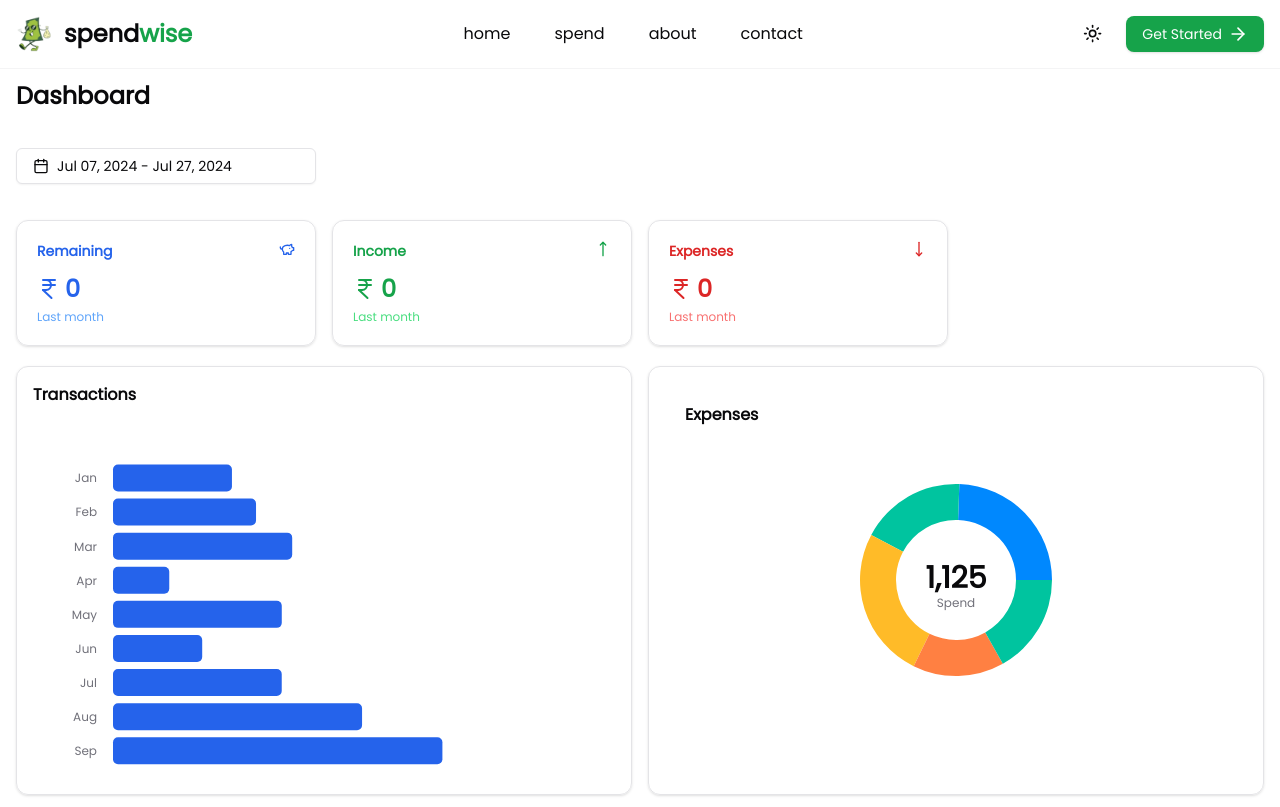
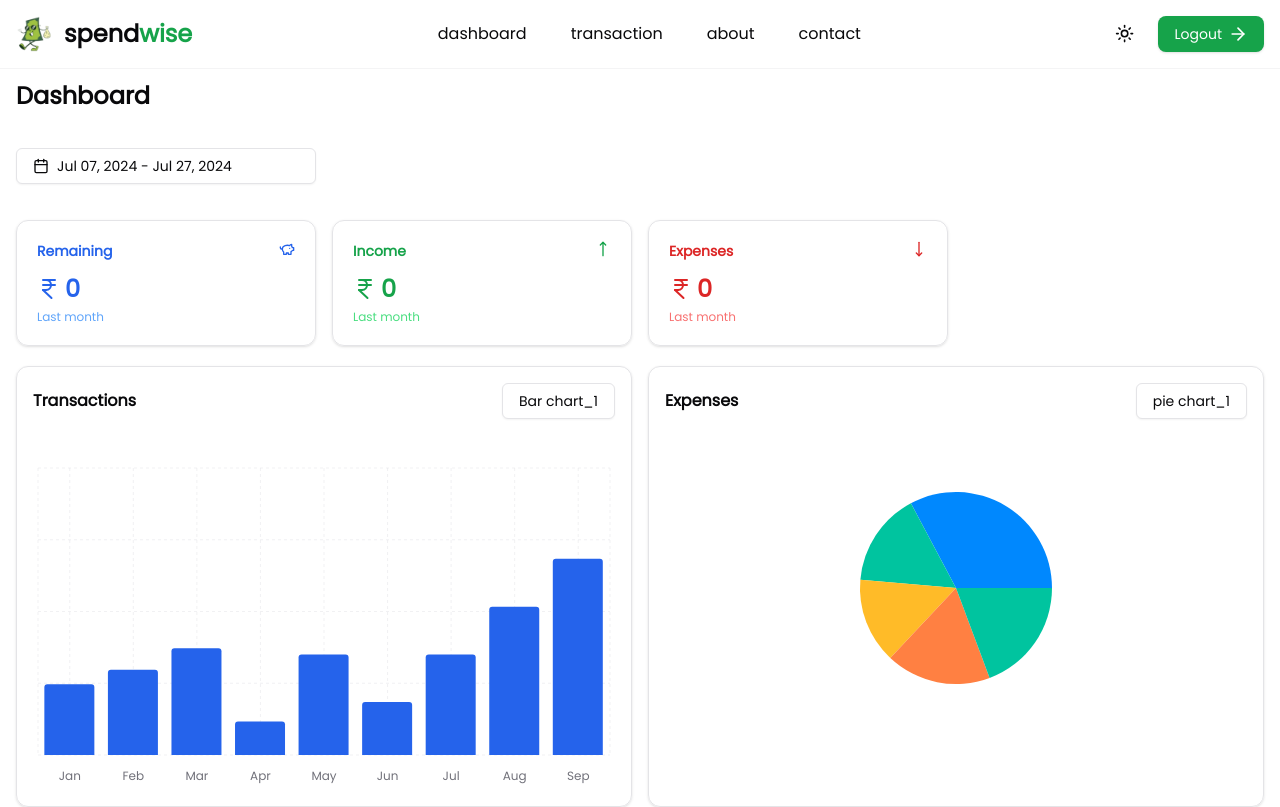
Before and after one commit to Project-Group-SGP/Expense-Tracker, a Next.js app: page /dashboard in a window 1280 px wide. Built offline with nearby package versions, Linux system fonts and the light colour scheme.

Commit message:
feat:dashboard changes

```diff
--- a/src/app/(dashboard)/dashboard/_components/ChartBar_1.tsx
+++ b/src/app/(dashboard)/dashboard/_components/ChartBar_1.tsx
@@ -32,7 +32,7 @@ const chartData = [
   { month: "September", spend: 41004 }
 ];
 
-const ChartBar_1 = () => {
+export const ChartBar_1 = () => {
   return (
     <ChartContainer config={chartConfig} className="h-full w-full">
       <ResponsiveContainer width="100%" height={300}>
@@ -55,5 +55,3 @@ const ChartBar_1 = () => {
     </ChartContainer>
   );
 };
-
-export default ChartBar_1;
--- a/src/app/(dashboard)/dashboard/_components/ChartPie_1.tsx
+++ b/src/app/(dashboard)/dashboard/_components/ChartPie_1.tsx
@@ -52,7 +52,7 @@ const chartConfig = {
   },
 } satisfies ChartConfig
 
-export default function ChartBar_1() {
+export default function ChartPie_1() {
   return (<>
 
         <ChartContainer
--- /dev/null
+++ b/src/app/(dashboard)/dashboard/_components/Dropdown_chart_1.tsx
@@ -0,0 +1,64 @@
+"use client"
+
+import * as React from "react"
+import { Button } from "@/components/ui/button"
+import {
+  DropdownMenu,
+  DropdownMenuContent,
+  DropdownMenuRadioGroup,
+  DropdownMenuRadioItem,
+  DropdownMenuSeparator,
+  DropdownMenuTrigger,
+} from "@/components/ui/dropdown-menu"
+import { ChartBar_1 } from "./ChartBar_1"
+import { ChartBar_3 } from "./ChartBar_3"
+import { ChartBar_4 } from "./ChartBar_4"
+
+export function Dropdown_chart_1() {
+  const [selectedChart, setSelectedChart] = React.useState("Bar chart_1")
+
+  const renderChart = () => {
+    switch (selectedChart) {
+      case "Bar chart_1":
+        return <ChartBar_1 />
+      case "Bar chart_2":
+        return <ChartBar_3 />
+      case "Bar chart_3":
+        return <ChartBar_4 />
+      default:
+        return <ChartBar_3 />
+    }
+  }
+
+  return (
+    <>
+      <div className="flex items-center justify-between p-4">
+        <p className="font-semibold">Transactions</p>
+        <DropdownMenu>
+          <DropdownMenuTrigger asChild>
+            <Button variant="outline" className="w-29">
+              {selectedChart}
+            </Button>
+          </DropdownMenuTrigger>
+          <DropdownMenuContent className="w-56">
+            <DropdownMenuRadioGroup
+              value={selectedChart}
+              onValueChange={setSelectedChart}
+            >
+              <DropdownMenuRadioItem value="Bar chart_1">
+                Bar chart_1
+              </DropdownMenuRadioItem>
+              <DropdownMenuRadioItem value="Bar chart_2">
+                Bar chart_2
+              </DropdownMenuRadioItem>
+              <DropdownMenuRadioItem value="Bar chart_3">
+                Bar chart_3
+              </DropdownMenuRadioItem>
+            </DropdownMenuRadioGroup>
+          </DropdownMenuContent>
+        </DropdownMenu>
+      </div>
+      <div className="p-4">{renderChart()}</div>
+    </>
+  )
+}
--- /dev/null
+++ b/src/app/(dashboard)/dashboard/_components/Dropdown_chart_2.tsx
@@ -0,0 +1,74 @@
+"use client"
+
+import * as React from "react"
+import { Button } from "@/components/ui/button"
+import {
+  DropdownMenu,
+  DropdownMenuContent,
+  DropdownMenuRadioGroup,
+  DropdownMenuRadioItem,
+  DropdownMenuSeparator,
+  DropdownMenuTrigger,
+} from "@/components/ui/dropdown-menu"
+import ChartPie_1 from "./ChartPie_1"
+import { ChartBar_3 } from "./ChartBar_3"
+import { ChartBar_4 } from "./ChartBar_4"
+import ChartPie_2 from "./ChartPie_2"
+import ChartPie_3 from "./ChartPie_3"
+import { ChartBar_1 } from "./ChartBar_1"
+import { ChartBar_2 } from "./ChartBar_2"
+
+export function Dropdown_chart_2() {
+  const [selectedChart, setSelectedChart] = React.useState("pie chart_1")
+
+  const renderChart = () => {
+    switch (selectedChart) {
+      case "pie chart_1":
+        return <ChartPie_1 />
+      case "pie chart_2":
+        return <ChartPie_2 />
+      case "pie chart_3":
+        return <ChartPie_3 />
+      case "chart_4":
+        return <ChartBar_2 />
+      default:
+        return <ChartPie_1 />
+    }
+  }
+
+  return (
+    <>
+      <div className="flex items-center justify-between p-4">
+        <p className="font-semibold">Expenses</p>
+        <DropdownMenu>
+          <DropdownMenuTrigger asChild>
+            <Button variant="outline" className="w-29">
+              {selectedChart}
+            </Button>
+          </DropdownMenuTrigger>
+          <DropdownMenuContent className="w-56">
+            <DropdownMenuRadioGroup
+              value={selectedChart}
+              onValueChange={setSelectedChart}
+            >
+              <DropdownMenuRadioItem value="pie chart_1">
+                pie chart_1
+              </DropdownMenuRadioItem>
+              <DropdownMenuRadioItem value="pie chart_2">
+                pie chart_2
+              </DropdownMenuRadioItem>
+              <DropdownMenuRadioItem value="pie chart_3">
+                pie chart_3
+              </DropdownMenuRadioItem>
+              <DropdownMenuRadioItem value="chart_4">
+                chart_4
+              </DropdownMenuRadioItem>
+
+            </DropdownMenuRadioGroup>
+          </DropdownMenuContent>
+        </DropdownMenu>
+      </div>
+      <div className="p-4">{renderChart()}</div>
+    </>
+  )
+}
--- a/src/app/(dashboard)/dashboard/_components/Navbar.tsx
+++ b/src/app/(dashboard)/dashboard/_components/Navbar.tsx
@@ -51,11 +51,11 @@ const Navbar = () => {
                 className="mb-8 cursor-pointer text-3xl"
               />
               <div className="flex flex-col items-center justify-center gap-4">
-                <Link className="hover:text-primary hover:border-b-2 hover:border-green-600" href="/">
-                  home
+                <Link className="hover:text-primary hover:border-b-2 hover:border-green-600" href="/dashboard">
+                  dashboard
                 </Link>
-                <Link className="hover:text-primary hover:border-b-2 hover:border-green-600" href="/spend">
-                  spend
+                <Link className="hover:text-primary hover:border-b-2 hover:border-green-600" href="/transaction">
+                  transastion
                 </Link>
                 <Link className="hover:text-primary hover:border-b-2 hover:border-green-600" href="/about">
                   about
@@ -71,22 +71,22 @@ const Navbar = () => {
         {/* navbar menu */}
         <div className="hidden md:flex justify-center gap-11">
           <ul>
-            <Link className="hover:text-primary hover:border-b-2 hover:border-green-600" href="/">
-              home
+            <Link className="hover:text-primary hover:border-b-2 hover:border-green-600" href="/dashboard">
+              dashboard
             </Link>
           </ul>
           <ul>
-            <Link className="hover:text-primary hover:border-b-2 hover:border-green-600" href="/spend">
-              spend
+            <Link className="hover:text-primary hover:border-b-2 hover:border-green-600" href="/transaction">
+            transaction
             </Link>
           </ul>
           <ul>
-            <Link className="hover:text-primary hover:border-b-2 hover:border-green-600" href="/about">
+            <Link className="hover:text-primary hover:border-b-2 hover:border-green-600" href="/">
               about
             </Link>
           </ul>
           <ul>
-            <Link className="hover:text-primary hover:border-b-2 hover:border-green-600" href="/contact">
+            <Link className="hover:text-primary hover:border-b-2 hover:border-green-600" href="/">
               contact
             </Link>
           </ul>
@@ -103,7 +103,7 @@ const Navbar = () => {
               variant={"default"}
               className="flex h-9 rounded-lg bg-primary px-4 py-2 text-center text-sm font-medium text-white hover:bg-green-700 dark:bg-primary"
             >
-              <Link href="/signin"> Get Started </Link>
+              <Link href="/"> Logout </Link>
               <ArrowRight className="ml-1.5 h-5 w-5" />
             </Button>
           </div>
--- a/src/app/(dashboard)/dashboard/page.tsx
+++ b/src/app/(dashboard)/dashboard/page.tsx
@@ -1,19 +1,19 @@
 import Card from "./_components/Card"
 import { DatePickerWithRange } from "./_components/DatePickerWithRange"
-import Navbar from "./_components/Navbar"
+
 import * as React from "react"
 import PageTitle from "./_components/PageTitle"
 import { IndianRupee, MoveDownIcon, MoveDownRight, MoveUpIcon, PiggyBank, PiggyBankIcon } from "lucide-react"
 import { Cardcontent } from "./_components/Card"
 
-import ChartBar_1 from "./_components/ChartBar_1"
-import { ChartBar_2 } from "./_components/ChartBar_2"
+
 import { ChartBar_3 } from "./_components/ChartBar_3"
 
-import ChartPie_1 from "./_components/ChartPie_1"
+
 import ChartPie_2 from "./_components/ChartPie_2"
-import ChartPie_3 from "./_components/ChartPie_3"
-import { ChartBar_4 } from "./_components/ChartBar_4"
+import { Dropdown_chart_1 } from "./_components/Dropdown_chart_1"
+import { Dropdown_chart_2 } from "./_components/Dropdown_chart_2"
+
 
 const Dashboard = () => {
   return (
@@ -57,23 +57,16 @@ const Dashboard = () => {
         </section>
         {/* charts */}
         <section className="grid gap-4 w-full transition-all text-bl md:grid-cols-2 sm:grid-cols-1 lg:grid-cols-2">
+          {/* chart 1 */}
           <Cardcontent className="p-0">
-            <p className="p-4 font-semibold">Transactions</p>
-            <div className="p-4">
-              {/* <ChartBar_1 /> */}
-              <ChartBar_3 />
-              {/* <ChartBar_4 /> */}
-            </div>
+              <Dropdown_chart_1 />
           </Cardcontent>
-          <Cardcontent >
-            <p className="p-4 font-semibold">Expenses</p>
-            <div>
-              {/* <ChartPie_1/> */}
-              <ChartPie_2 />
-              {/* <ChartBar_2 /> */}
-              {/* <ChartPie_3/> */}
-            </div>
+
+            {/* chart 2 */}
+          <Cardcontent className="p-0">
+            <Dropdown_chart_2 />
           </Cardcontent>
+
         </section>
       </div>
     </>
--- a/src/app/(dashboard)/layout.tsx
+++ b/src/app/(dashboard)/layout.tsx
@@ -1,9 +1,5 @@
 import Navbar from "../(dashboard)/dashboard/_components/Navbar"
 
-export const metadata = {
-  title: 'Next.js',
-  description: 'Generated by Next.js',
-}
 
 export default function RootLayout({
   children,
--- a/src/app/loading.tsx
+++ b/src/app/(dashboard)/loading.tsx
@@ -3,7 +3,7 @@ import Image from "next/image";
 export default function Loading() {
   return (
     <div className="grid h-screen w-screen items-center justify-center">
-      <Image src="/SpendWise-2.png" width="600" height="600" alt="nothing" />
+      <Image src="/SpendWise-2.png" width="300" height="300" alt="loading" />
     </div>
   )
 }
--- a/src/app/signin/loading.tsx
+++ b/src/app/signin/loading.tsx
@@ -1,7 +1,9 @@
-export default async function Loading() {
+import Image from "next/image";
+
+export default function Loading() {
   return (
     <div className="grid h-screen w-screen items-center justify-center">
-      Loading...
+      <Image src="/SpendWise-2.png" width="300" height="300" alt="loading" />
     </div>
   )
 }
--- a/src/components/Navbar.tsx
+++ b/src/components/Navbar.tsx
@@ -57,10 +57,10 @@ const Navbar = () => {
                 <Link className="hover:text-primary hover:border-b-2 hover:border-green-600" href="/spend">
                   spend
                 </Link>
-                <Link className="hover:text-primary hover:border-b-2 hover:border-green-600" href="/about">
+                <Link className="hover:text-primary hover:border-b-2 hover:border-green-600" href="/">
                   about
                 </Link>
-                <Link className="hover:text-primary hover:border-b-2 hover:border-green-600" href="/contact">
+                <Link className="hover:text-primary hover:border-b-2 hover:border-green-600" href="/">
                   contact
                 </Link>
               </div>
@@ -81,12 +81,12 @@ const Navbar = () => {
             </Link>
           </ul>
           <ul>
-            <Link className="hover:text-primary hover:border-b-2 hover:border-green-600" href="/about">
+            <Link className="hover:text-primary hover:border-b-2 hover:border-green-600" href="/">
               about
             </Link>
           </ul>
           <ul>
-            <Link className="hover:text-primary hover:border-b-2 hover:border-green-600" href="/contact">
+            <Link className="hover:text-primary hover:border-b-2 hover:border-green-600" href="/">
               contact
             </Link>
           </ul>
```
